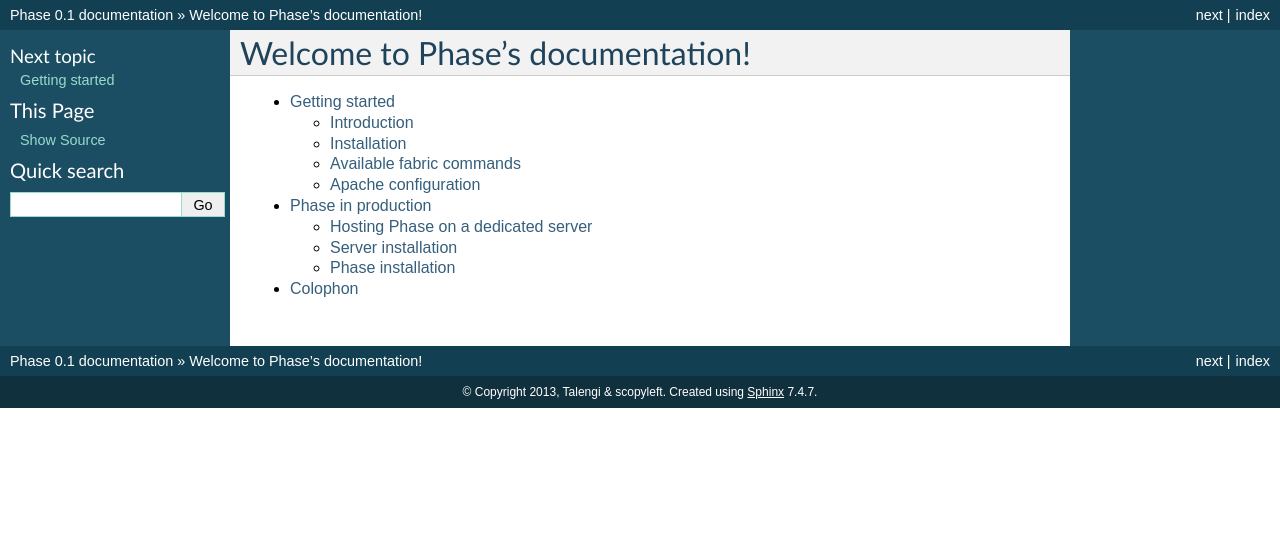
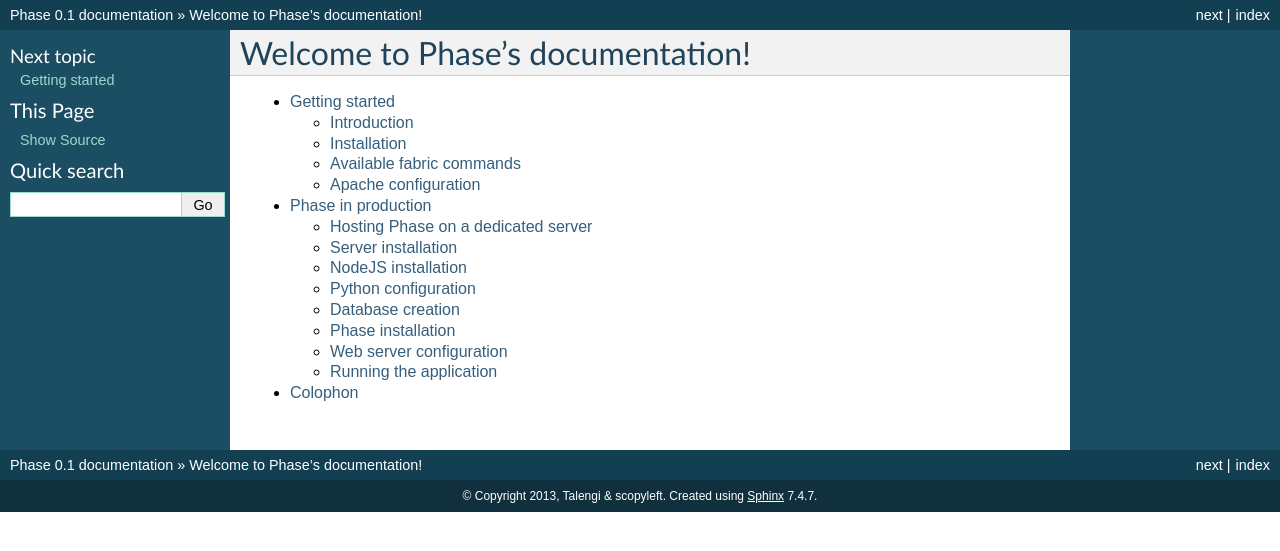
Before and after one commit to Talengi/phase, a Sphinx documentation site: the page built from docs/index.rst, in a window 1280 px wide. Shown: the top 551 px of the page. Built offline with Sphinx 7.4.7, drawn with Linux system fonts in a browser that asks for light colours; some of the changed lines change nothing that is shown.

Commit message:
Installation doc

```diff
--- a/docs/production.rst
+++ b/docs/production.rst
@@ -23,7 +23,27 @@
 
     apt-get update
     apt-get upgrade
-    apt-get install build-essential postgresql postgresql-contrib nginx git
+    apt-get purge apache2
+    apt-get install build-essential libpq-dev python-dev
+    apt-get install postgresql postgresql-contrib nginx git supervisor
+
+NodeJS installation
+-------------------
+
+Some tools used in Phase require a node.js installation. Get the `latest
+version url on the Node.js site <http://nodejs.org/dist/v0.10.25/node-v0.10.25.tar.gz>`_.
+Let's install it::
+
+    cd /opt/
+    wget http://nodejs.org/dist/v0.10.25/node-v0.10.25.tar.gz
+    tar -zvxf node-v0.10.25.tar.gz
+    cd node-v0.10.25
+    ./configure
+    make
+    make install
+
+Python configuration
+--------------------
 
 Install pip and virtualenv::
 
@@ -47,13 +67,72 @@
 
     source ~.profile
 
+Database creation
+-----------------
+
+::
+
+    su - postgres
+    createuser -P
+
+        Enter name of role to add: phase
+        Enter password for new role: phase
+        Enter it again: phase
+        Shall the new role be a superuser? (y/n) n
+        Shall the new role be allowed to create databases? (y/n) n
+        Shall the new role be allowed to create more new roles? (y/n) n
+
+    createdb --owner phase phase
+
+
 Phase installation
 ------------------
 
-::
+As root::
+
+    npm install -g yuglify
+
+As phase user::
 
     cd
     mkvirtualenv phase
     git clone https://github.com/Talengi/phase.git
-    cd phase
-    pip install -r requirements/production.txt
+    cd phase/src
+    pip install -r ../requirements/production.txt
+    export DJANGO_SETTINGS_MODULE=src.core.production
+    python manage.py collectstatic
+    python manage.py syncdb
+
+Web server configuration
+------------------------
+
+Remove the default nginx site::
+
+    rm /etc/nginx/sites-enabled/default
+
+Create the Phase configuration file in ``/etc/nginx/sites-available/phase``.
+Here is a working sample.
+
+.. literalinclude:: nginx_example
+
+Then create a link to enable it::
+
+    ln -s /etc/nginx/sites-available/phase /etc/nginx/sites-enabled/
+
+Don't forget to restart nginx::
+
+    /etc/init.d/nginx restart
+
+Running the application
+-----------------------
+
+`Gunicorn <http://gunicorn.org/>`_ is the recommanded WSGI HTTP server to run Phase.
+`Supervisor <http://supervisord.org/>`_ will be used to monitor it.
+
+Create the ``/etc/supervisor/conf.d/phase.conf`` config file. here is a working sample.
+
+.. literalinclude:: supervisor_example
+
+Run this thing with::
+
+    supervisorctl start phase
```
Also changed, not shown: 2 other files.
